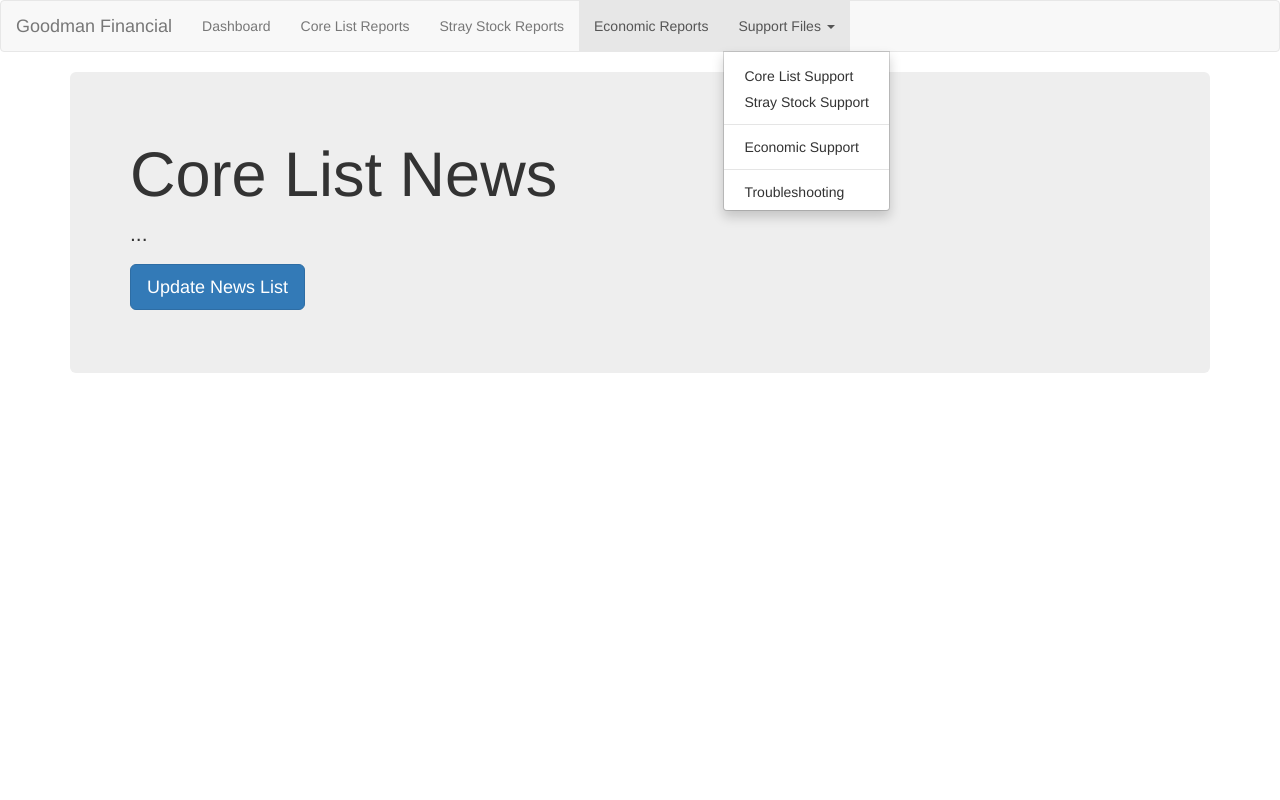
After one commit to leetaylor7/Data_bootcamp_project2, a Flask app: page /EconomicReport in a window 1280 px wide, after a click on "Support Files". The commit adds this page. Run offline with Flask 2, Linux system fonts and the light colour scheme; parts of the project's set-up code (start-up, migrations or seed data) failed here and were passed over; some libraries are stand-ins or nearby versions.

```diff
--- a/app.py
+++ b/app.py
@@ -1,17 +1,15 @@
 # import necessary libraries
 from flask import Flask, render_template
+import econdatapull
 
 #Imports all dependencies
 import pandas as pd
 import datetime
 import json
 import requests
-from pprint import pprint
 from sqlalchemy import create_engine, inspect, Column, Integer, String
 from sqlalchemy.ext.declarative import declarative_base
 from sqlalchemy import Column, Integer, String, Float, Date
-import pymysql
-pymysql.install_as_MySQLdb()
 Base = declarative_base()
 import sqlite3
 from sqlalchemy.orm import Session
@@ -30,6 +28,11 @@ def index():
 def CoreListReports():
 
     return render_template('corelistreports.html')
+
+@app.route('/EconomicReport')
+def economicreport():
+
+    return render_template('economicreport.html')
 
 @app.route('/supportfilesecon')
 def econsupportfiles():
@@ -54,10 +57,22 @@ def econsupportfiles():
     df['Factory Utilization Rate'] = pd.read_sql("SELECT Capacity_Utilization_Manufacturing FROM " + class_id[3] + " ORDER BY id DESC LIMIT 10", conn)
     df['Weekly Earnings Date'] = pd.read_sql("SELECT date FROM " + class_id[5] + " ORDER BY id DESC LIMIT 10", conn)
     df['Average Weekly Earnings'] = pd.read_sql("SELECT Average_Weekly_Earnings FROM " + class_id[5] + " ORDER BY id DESC LIMIT 10", conn)
+    df['date'] = pd.to_datetime(df['date'])
+    df['Unemployment Date'] = pd.to_datetime(df['Unemployment Date'])
+    df['New orders Date'] = pd.to_datetime(df['New orders Date'])
+    df['Cap Goods Date'] = pd.to_datetime(df['Cap Goods Date'])
+    df['Utilization Date'] = pd.to_datetime(df['Utilization Date'])
+    df['Weekly Earnings Date'] = pd.to_datetime(df['Weekly Earnings Date'])
     df = df.drop(columns=['id'])
-    df = df.rename(index=str, columns={'Average_Weekly_Initial_Claims': 'Average Weekly Initial Claims', 'date': 'Initial Claims Date'})
+    df = df.rename(index=str, columns={'Average_Weekly_Initial_Claims': 'Weekly Initial Claims', 'date': 'Initial Claims Date'})
 
-    return render_template('supportfilesecon.html', data=df.to_html(index=False, classes='table table-hover table-condensed'))
+    asset_returns = pd.read_sql("SELECT * FROM asset_returns", conn)
+    asset_returns = asset_returns.drop(columns=['index'])
+    asset_returns['Year'] = pd.to_datetime(asset_returns['Year'])
+
+
+    #Populates the DataFrames into an HTML format
+    return render_template('supportfilesecon.html', data=df.to_html(index=False, classes='table table-hover table-condensed'), asset_return=asset_returns.to_html(index=False, classes='table table-hover table-condensed'))
 
 
 if __name__ == "__main__":
--- a/econdatapull.py
+++ b/econdatapull.py
@@ -3,7 +3,6 @@ import pandas as pd
 import datetime
 import json
 import requests
-from pprint import pprint
 
 #Imports all the relevant Modules
 from sqlalchemy import create_engine, inspect, Column, Integer, String
@@ -203,3 +202,11 @@ for o in range(length_list[5]):
             continue
 
 session.commit()
+
+#---------------------------------
+#This populates the CSV into SQLite
+#---------------------------------
+#Reads the CSV file
+Asset_returns = pd.read_excel('Resources/Asset Class Returns.xlsx')
+#Inserts it into the sql file
+Asset_returns.to_sql(con=conn, name='asset_returns', if_exists='replace')
--- a/fred_config.py
+++ /dev/null
@@ -1,2 +0,0 @@
-#Fred API Key
-fkey = "5ec272d8e55ecfd7543c4dfcc0fdf45d"
--- a/templates/corelistreports.html
+++ b/templates/corelistreports.html
@@ -29,7 +29,7 @@
             <li><a href="http://127.0.0.1:5000/">Dashboard <span class="sr-only">(current)</span></a></li>
             <li class="active"><a href="http://127.0.0.1:5000/CoreListReports">Core List Reports</a></li>
             <li><a href="#">Stray Stock Reports</a></li>
-            <li><a href="#">Economic Reports</a></li>
+            <li><a href="http://127.0.0.1:5000/EconomicReport">Economic Reports</a></li>
             <li class="dropdown">
               <a href="#" class="dropdown-toggle" data-toggle="dropdown" role="button" aria-haspopup="true" aria-expanded="false">Support Files <span class="caret"></span></a>
               <ul class="dropdown-menu">
--- /dev/null
+++ b/templates/economicreport.html
@@ -0,0 +1,56 @@
+
+<html lang="en"><head>
+    <meta charset="UTF-8">
+    <title>GFC Dashboard</title>
+    <link rel="stylesheet" href="https://maxcdn.bootstrapcdn.com/bootstrap/3.3.7/css/bootstrap.min.css" integrity="sha384-BVYiiSIFeK1dGmJRAkycuHAHRg32OmUcww7on3RYdg4Va+PmSTsz/K68vbdEjh4u" crossorigin="anonymous">
+
+    <!-- javaScript links to enable dropdown functionality -->
+    <script type="text/javascript" src="https://code.jquery.com/jquery-2.1.4.min.js"></script>
+    <script src="https://maxcdn.bootstrapcdn.com/bootstrap/3.3.6/js/bootstrap.min.js"></script>
+  </head>
+
+  <body>
+    <nav class="navbar navbar-default">
+      <div class="container-fluid">
+        <!-- Brand and toggle get grouped for better mobile display -->
+        <div class="navbar-header">
+          <button type="button" class="navbar-toggle collapsed" data-toggle="collapse" data-target="#bs-example-navbar-collapse-1" aria-expanded="false">
+          <span class="sr-only">Toggle navigation</span>
+          <span class="icon-bar"></span>
+          <span class="icon-bar"></span>
+          <span class="icon-bar"></span>
+        </button>
+          <a class="navbar-brand" href="#">Goodman Financial</a>
+        </div>
+
+        <!-- Collect the nav links, forms, and other content for toggling -->
+        <div class="collapse navbar-collapse" id="bs-example-navbar-collapse-1">
+          <ul class="nav navbar-nav">
+            <li><a href="http://127.0.0.1:5000/">Dashboard <span class="sr-only">(current)</span></a></li>
+            <li><a href="http://127.0.0.1:5000/CoreListReports">Core List Reports</a></li>
+            <li><a href="#">Stray Stock Reports</a></li>
+            <li class="active"><a href="http://127.0.0.1:5000/EconomicReport">Economic Reports</a></li>
+            <li class="dropdown">
+              <a href="#" class="dropdown-toggle" data-toggle="dropdown" role="button" aria-haspopup="true" aria-expanded="false">Support Files <span class="caret"></span></a>
+              <ul class="dropdown-menu">
+                <li><a href="#"></a></li>
+                <li><a href="#">Core List Support</a></li>
+                <li><a href="#">Stray Stock Support</a></li>
+                <li role="separator" class="divider"></li>
+                <li><a href="http://127.0.0.1:5000/supportfilesecon">Economic Support</a></li>
+                <li role="separator" class="divider"></li>
+                <li><a href="#">Troubleshooting</a></li>
+              </ul>
+            </li>
+          </ul>
+        <!-- /.navbar-collapse -->
+      </div>
+      <!-- /.container-fluid -->
+    </nav>
+    <div class="container">
+      <div class="jumbotron">
+        <h1>Core List News</h1>
+        <p>...</p>
+        <p><a class="btn btn-primary btn-lg" href="#" role="button">Update News List</a></p>
+      </div>
+    </div>
--- a/templates/index.html
+++ b/templates/index.html
@@ -28,7 +28,7 @@
             <li class="active"><a href="http://127.0.0.1:5000/">Dashboard <span class="sr-only">(current)</span></a></li>
             <li><a href="http://127.0.0.1:5000/CoreListReports">Core List Reports</a></li>
             <li><a href="#">Stray Stock Reports</a></li>
-            <li><a href="#">Economic Reports</a></li>
+            <li><a href="http://127.0.0.1:5000/EconomicReport">Economic Reports</a></li>
             <li class="dropdown">
               <a href="#" class="dropdown-toggle" data-toggle="dropdown" role="button" aria-haspopup="true" aria-expanded="false">Support Files <span class="caret"></span></a>
               <ul class="dropdown-menu">
```
Also changed, not shown: templates/supportfilesecon.html (+10 -2 lines), gfc_data.sqlite, 3 other files.
